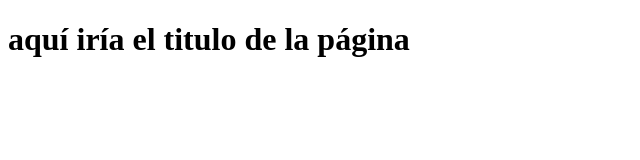
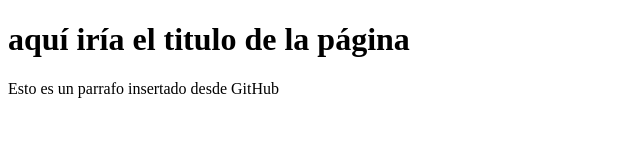
Before and after one commit to rbracho/proyecto-web-empresa-C, a plain HTML site: page index.html in a window 1280 px wide. Shown: the whole page, without its empty margins (0-640 px from the left). Drawn offline with Linux system fonts and the light colour scheme.

Commit message:
Update index.html

```diff
--- a/index.html
+++ b/index.html
@@ -8,5 +8,6 @@
 </head>
 <body>
   <h1>aquí iría el titulo de la página</h1>
+  <p>Esto es un parrafo insertado desde GitHub</p>
 </body>
 </html>
```
